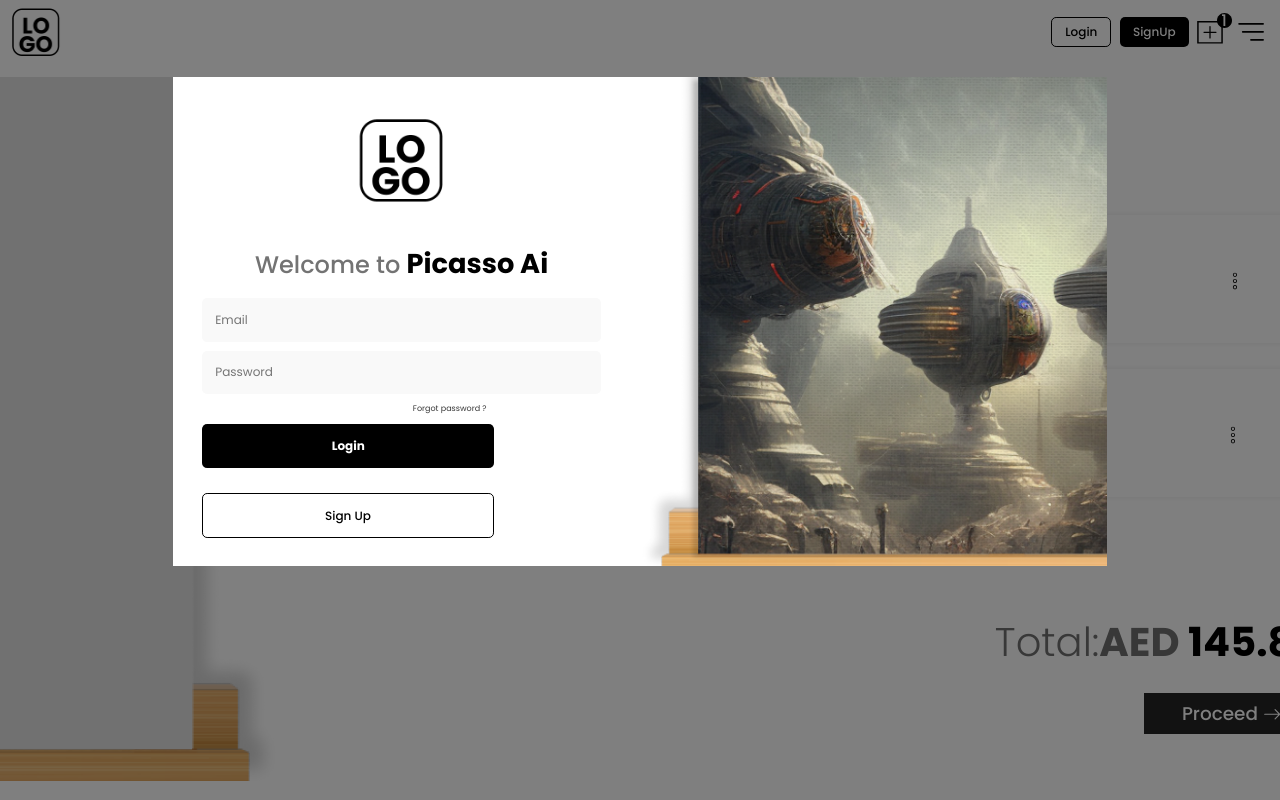
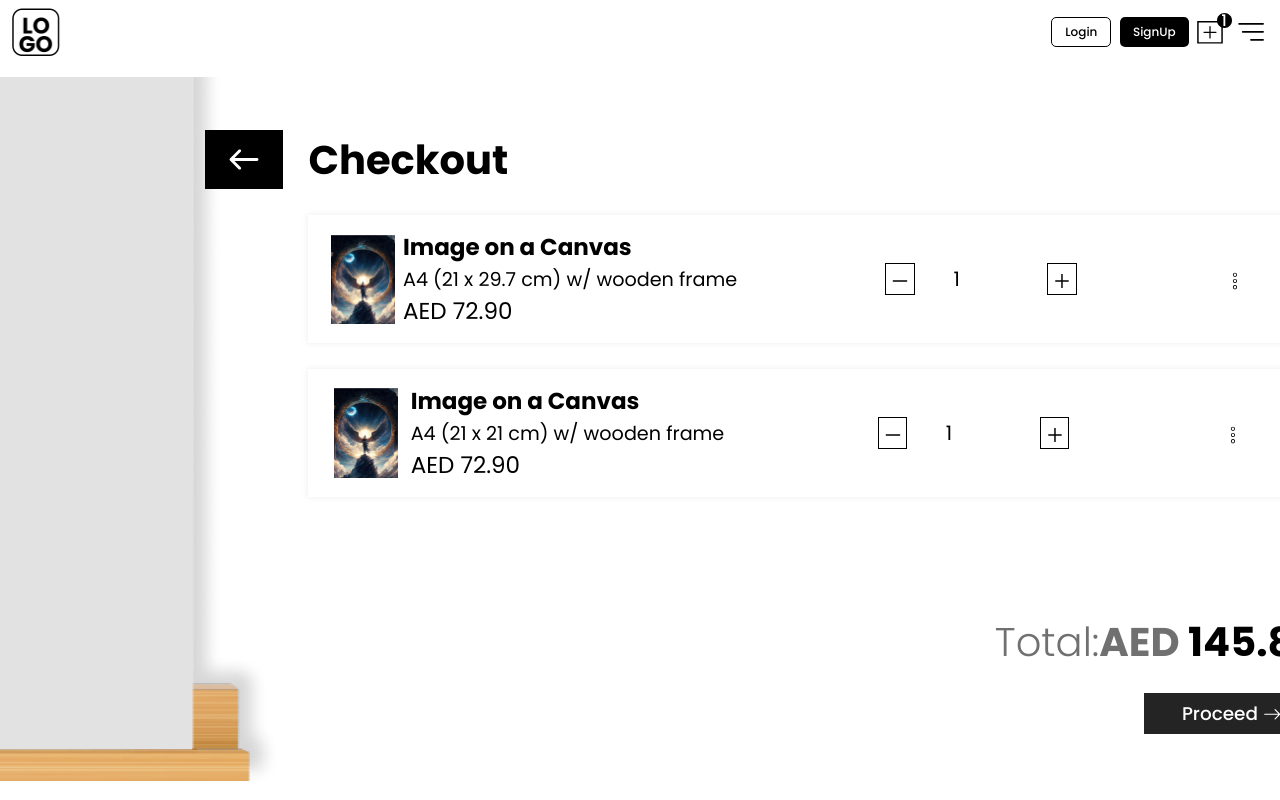
Before and after one commit to hamidhdeveloper/pikaso, a React (Create React App) app: page /cart in a window 1280 px wide. Built offline with nearby package versions, Linux system fonts and the light colour scheme.

Commit message:
Auth section done

```diff
--- a/src/components/pages/Home/heroSection/HeroSection.module.css
+++ b/src/components/pages/Home/heroSection/HeroSection.module.css
@@ -169,7 +169,7 @@
   font-size: 3rem;
   color: #7b7b7b;
   font-family: 'Poppins';
-  margin-top: -7rem;
+  margin-top: -6rem;
   background-image: url('../../../../assets/images/rectangle-30705@2x.png');
   background-repeat: no-repeat;
   background-position: center;
--- a/src/components/pages/Login/LoginPopup.jsx
+++ b/src/components/pages/Login/LoginPopup.jsx
@@ -4,7 +4,7 @@
 import logo from '../../../assets/images/logo.png'
 import { Link } from "react-router-dom";
 const LoginPopup = () => {
-  const [showModal, setShowModal] = useState(true);
+  const [showModal, setShowModal] = useState(false);
   // for login validation
   const [email, setEmail] = useState('');
   const [password, setPassword] = useState('');
```
Also changed, not shown: src/components/pages/About/AboutHeroSection/AboutHeroSection.jsx (added), src/components/pages/About/AboutHeroSection/AboutHeroSection.module.css (added).
